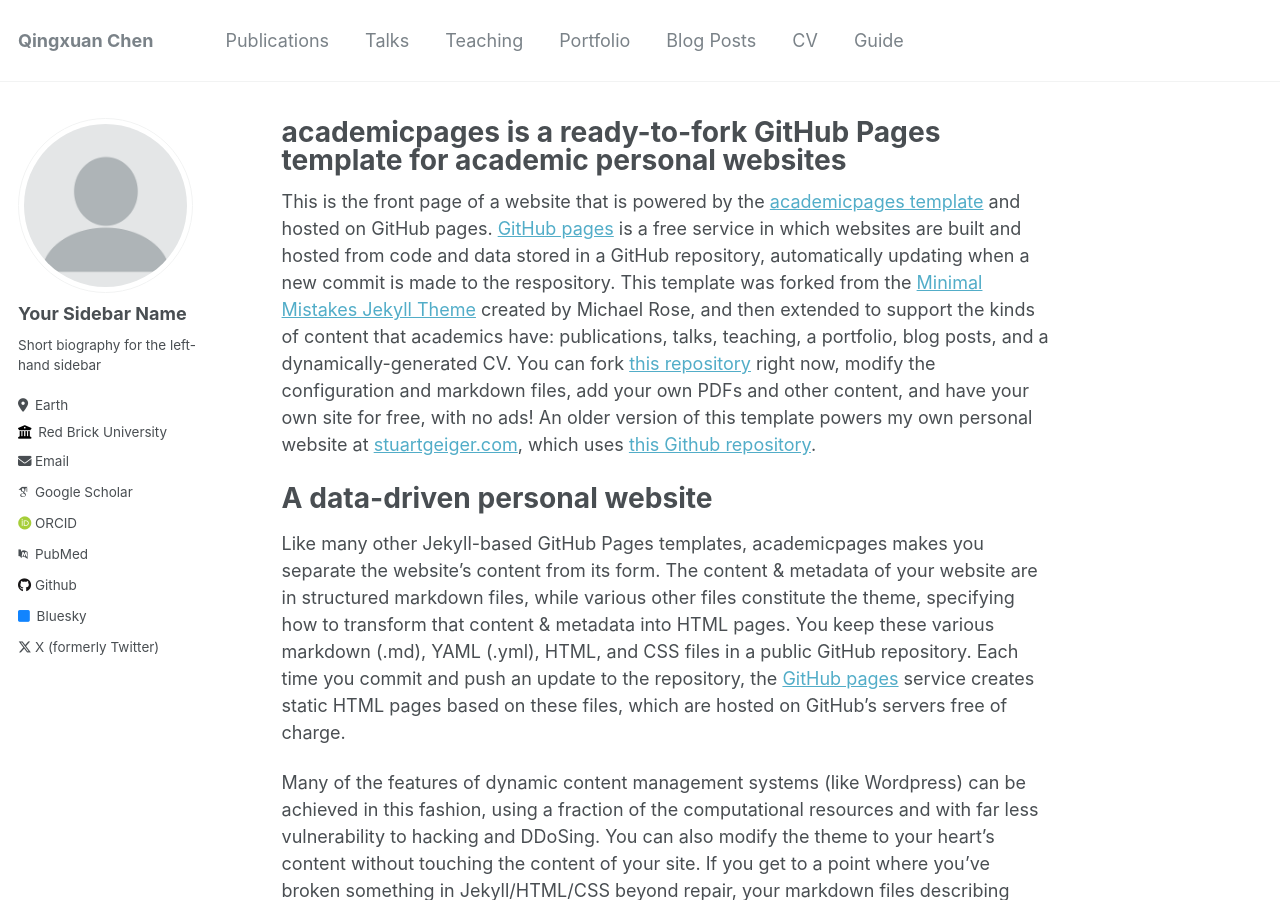
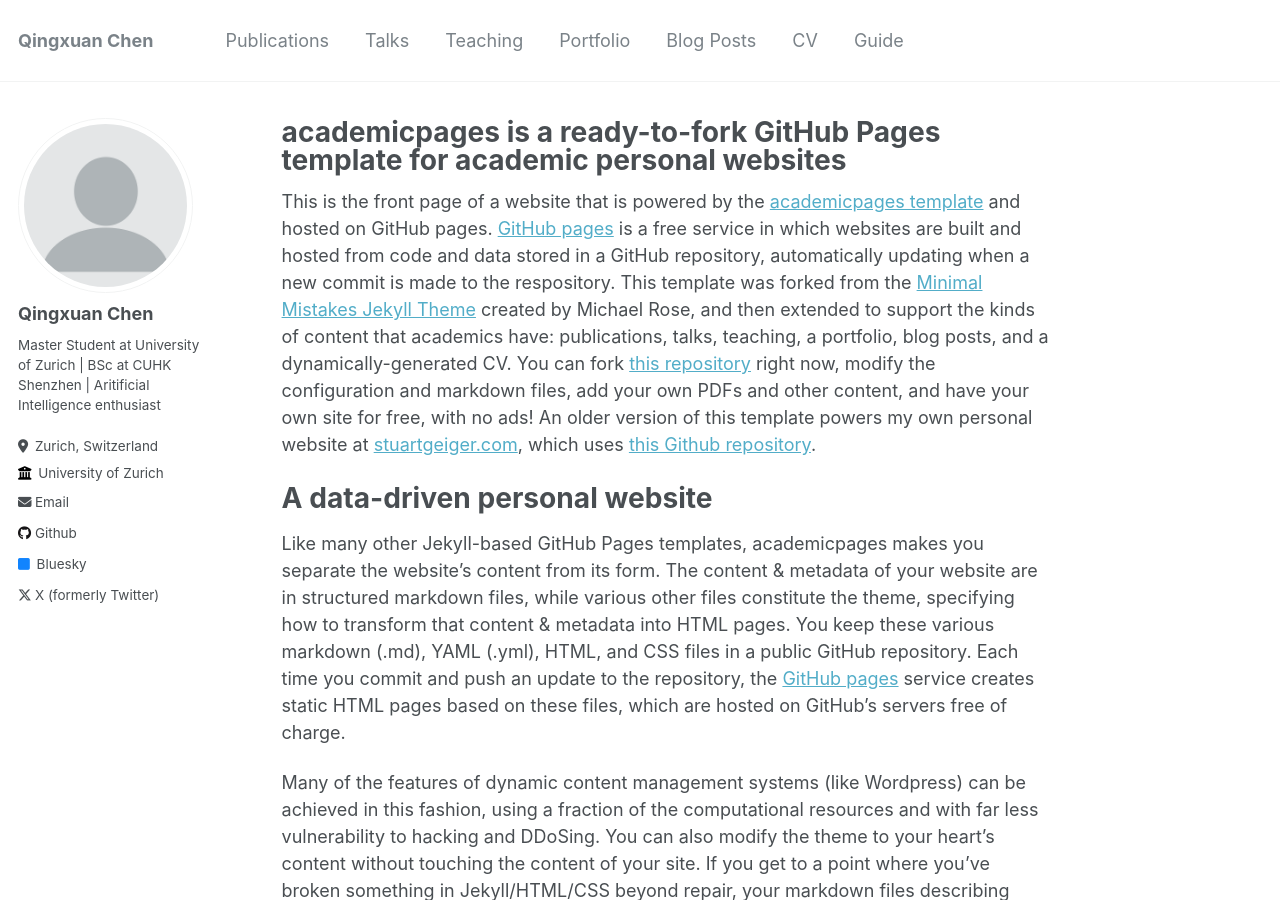
Before and after one commit to Jerryisqx/Jerryisqx.github.io, a Jekyll site: the page built from _pages/about.md, in a window 1280 px wide and 900 px high. Built offline with Jekyll 4.4.1, drawn with Linux system fonts in a browser that asks for light colours; some web fonts are replaced.

Commit message:
Update _config.yml

```diff
--- a/_config.yml
+++ b/_config.yml
@@ -22,20 +22,20 @@ repository               : "academicpages/academicpages.github.io"
 author:
   # Biographic information
   avatar           : "profile.png"
-  name             : "Your Sidebar Name"
+  name             : "Qingxuan Chen"
   pronouns         : # example: "she/her"
-  bio              : "Short biography for the left-hand sidebar"
-  location         : "Earth"
-  employer         : "Red Brick University"
+  bio              : "Master Student at University of Zurich | BSc at CUHK Shenzhen | Aritificial Intelligence enthusiast"
+  location         : "Zurich, Switzerland"
+  employer         : "University of Zurich"
   uri              : # URL
-  email            : "none@example.org"
+  email            : "qingxuan.chen@uzh.ch"
 
   # Academic websites
   arxiv            : # URL - Update with the correct link to your profile
-  googlescholar    : "https://scholar.google.com/citations?user=PS_CX0AAAAAJ"
+  googlescholar    : # googlescholar
   impactstory      : # URL
-  orcid            : "http://orcid.org/yourorcidurl"
-  pubmed           : "https://www.ncbi.nlm.nih.gov/pubmed/?term=john+snow"
+  orcid            : # URL
+  pubmed           : # URL
   researchgate     : # URL
 
   # Repositories and software development
```
